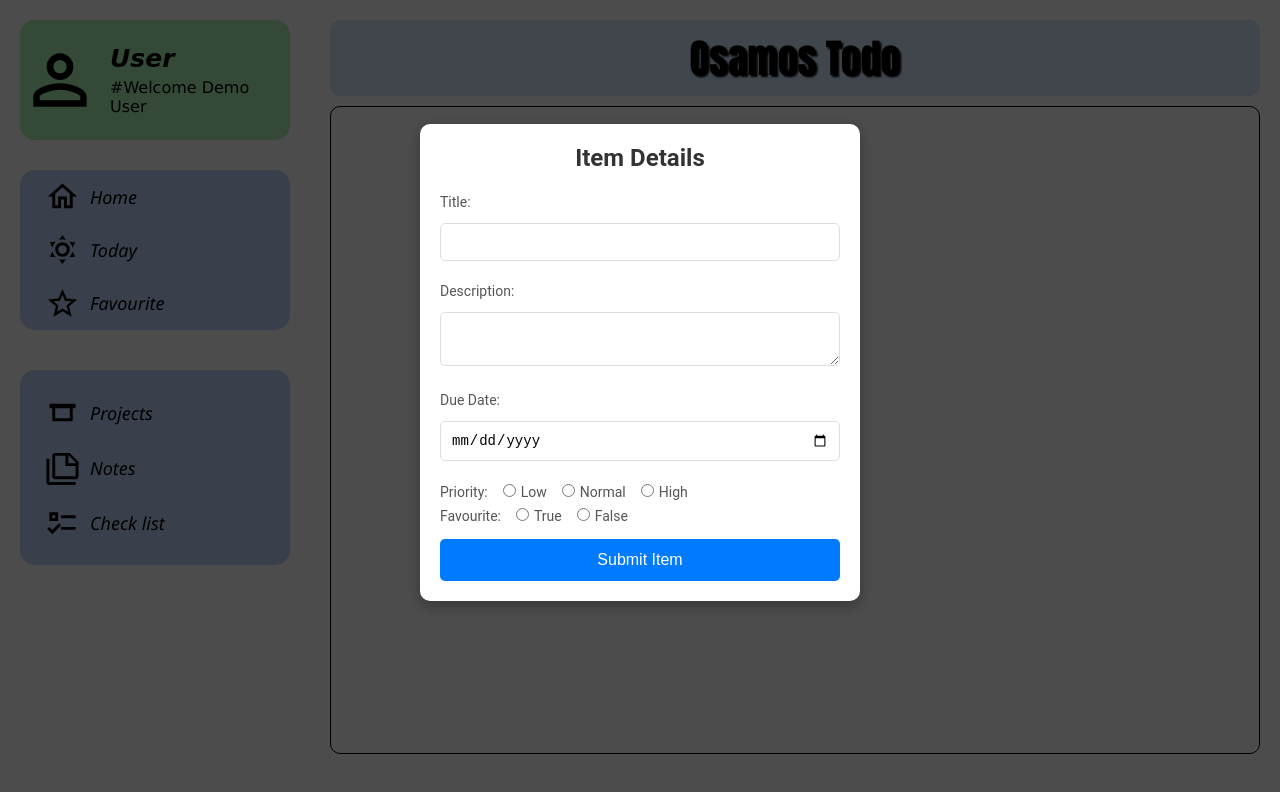
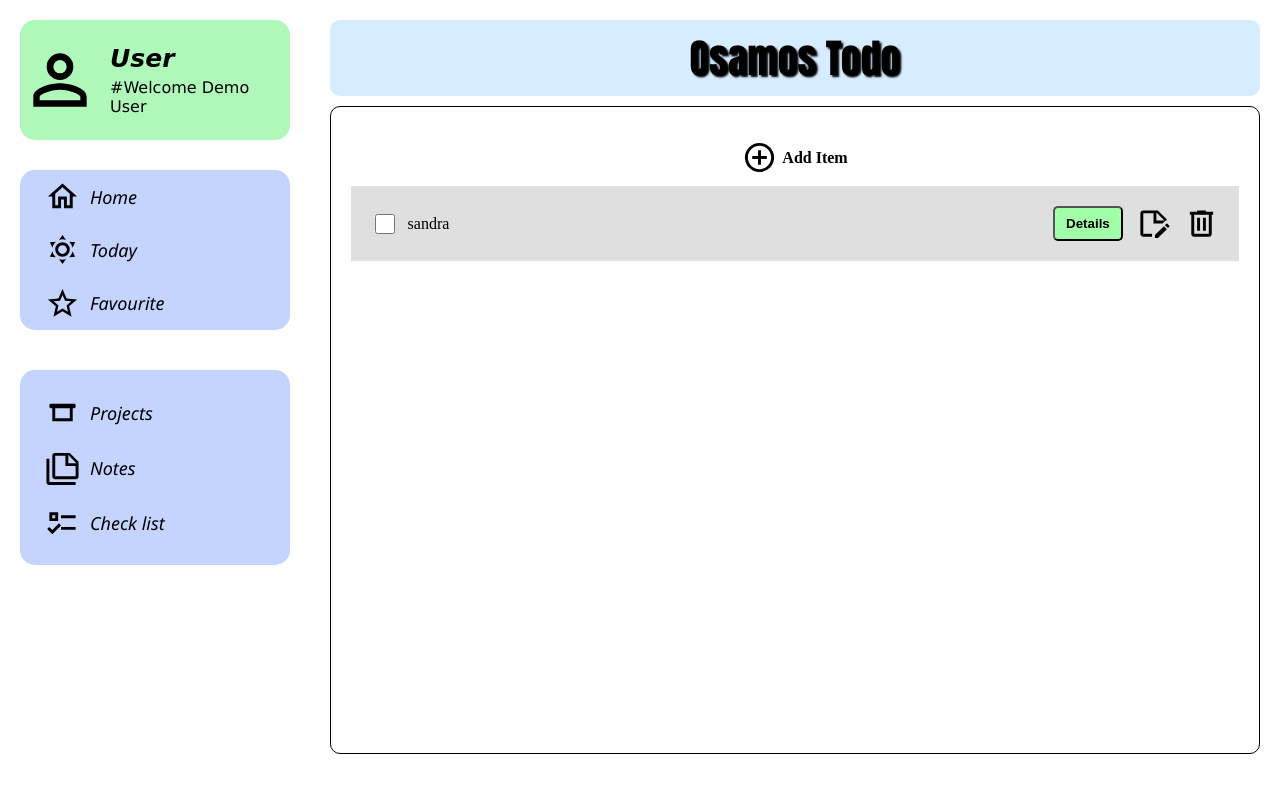
Before and after one commit to Moyinoluwa360/Osamos-Todo-list, a website built with webpack: page src/template.html in a window 1280 px wide. Both pictures are taken after a click on the picture 759 px from the left and 157 px from the top of the page. Built offline with nearby package versions, Linux system fonts and the light colour scheme.

Commit message:
work on item div of todoComponent.js also styled it

```diff
--- a/src/page component/todoComponent.js
+++ b/src/page component/todoComponent.js
@@ -1,6 +1,6 @@
 import addImg from "../icons/add.svg"
-import editImg from "./icons/edit.svg"
-import trashImg from "./icons/trash.svg"
+import editImg from "../icons/edit.svg"
+import deleteImg from "../icons/trash.svg"
 
 export default function createTodoComponent(){
     const todosDiv = document.createElement("div")
@@ -13,7 +13,7 @@ export default function createTodoComponent(){
     //
     // event listener for the the image
     addItemImg.addEventListener("click",()=>{
-        createDialog()
+        todosDiv.appendChild(createItems("sandra"))
     })
     const addItemText = document.createElement("span")
     addItemText.textContent = "Add Item"
@@ -29,16 +29,41 @@ export default function createTodoComponent(){
 function createItems(title){
     const itemsDiv = document.createElement("div")
     itemsDiv.classList.add("items-div")
-    // check box
-    const checkBox = document.createElement("input")
-    checkBox.type = "check"
-
+    //
     const itemTitle = document.createElement("span")
     itemTitle.textContent = title
     const itemPropsDiv = document.createElement("div")
     itemPropsDiv.classList.add("itemsPropsDiv")
-    itemPropsDiv.textContent = "fdfghjk;l"
+    // itemspropsDiv properties
+    // details button
+    const itemPropsBotton = document.createElement("button")
+    itemPropsBotton.classList.add("item-props-button")
+    itemPropsBotton.textContent = "Details"
+    itemPropsDiv.appendChild(itemPropsBotton)
+    // edit icon
+    const itemPropsEditIcon = document.createElement("img")
+    itemPropsEditIcon.setAttribute("src",editImg)
+    itemPropsDiv.appendChild(itemPropsEditIcon)
+    // delete icon
+    const itemPropsDeleteIcon = document.createElement("img")
+    itemPropsDeleteIcon.setAttribute("src", deleteImg)
+    itemPropsDiv.appendChild(itemPropsDeleteIcon)
+
+
+    // check box
+    const checkBox = document.createElement("input")
+    checkBox.classList.add("item-checkbox")
+    checkBox.type = "checkbox"
+    // event for check box
+    checkBox.addEventListener("click",()=>{
+        if (checkBox.checked){
+            itemTitle.style.textDecoration = "line-through"
+        }else{
+            itemTitle.style.textDecoration = "none"
+        }
+    })
     //
+    itemsDiv.appendChild(checkBox)
     itemsDiv.appendChild(itemTitle)
     itemsDiv.appendChild(itemPropsDiv)
     return itemsDiv
--- a/src/style.css
+++ b/src/style.css
@@ -178,6 +178,7 @@ img{
     gap: 10px;
     padding-left: 20px;
     padding-right: 20px;
+    overflow-y: auto;
 }
 .items-div{
     background-color: rgb(223, 223, 223);
@@ -185,13 +186,28 @@ img{
     padding: 20px;
     align-items: center;
     border: 5px;
+    gap: 10px;
+}
+.itemsPropsDiv{
+    display: flex;
     justify-content: space-between;
+    align-items: center;
+    width: 20%;
+    margin-left: 70%;
 }
-.items-div:first-child{
+.item-props-button{
+    width: 70px;
+    height: 35px;
+    background-color: rgb(160, 255, 168);
+    color: black;
+    border-radius: 5px;
     font-weight: bolder;
-    font-style: italic;
 }
-
+.item-checkbox{
+    accent-color: green;
+    width: 20px;
+    height: 20px;
+}
 /* dialogue 1 display */
 /* Modal overlay */
 .modal {
```
